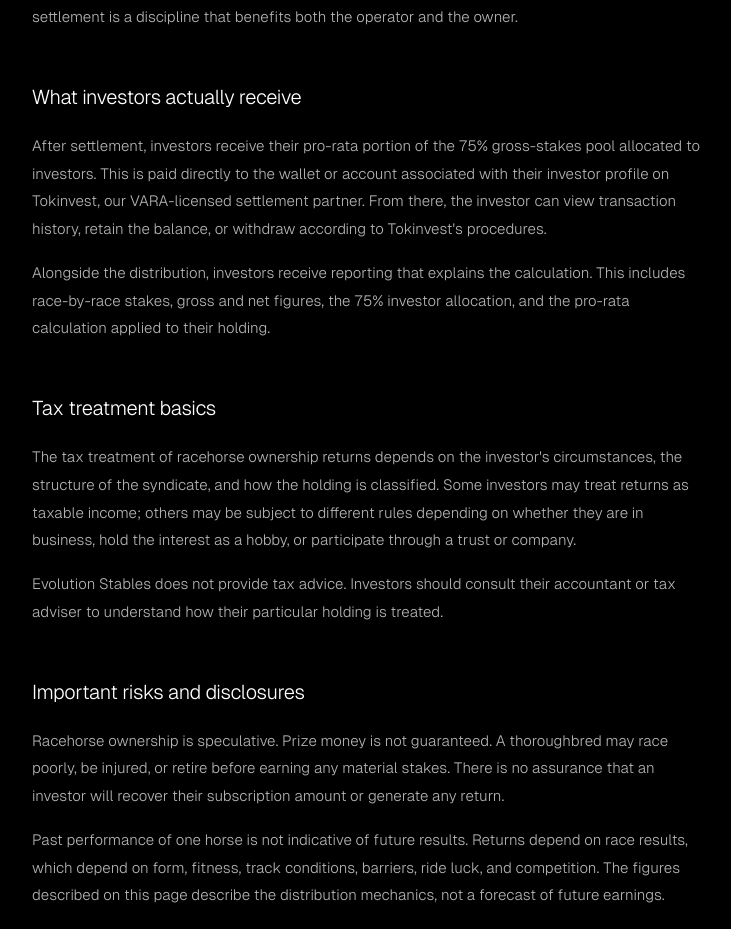
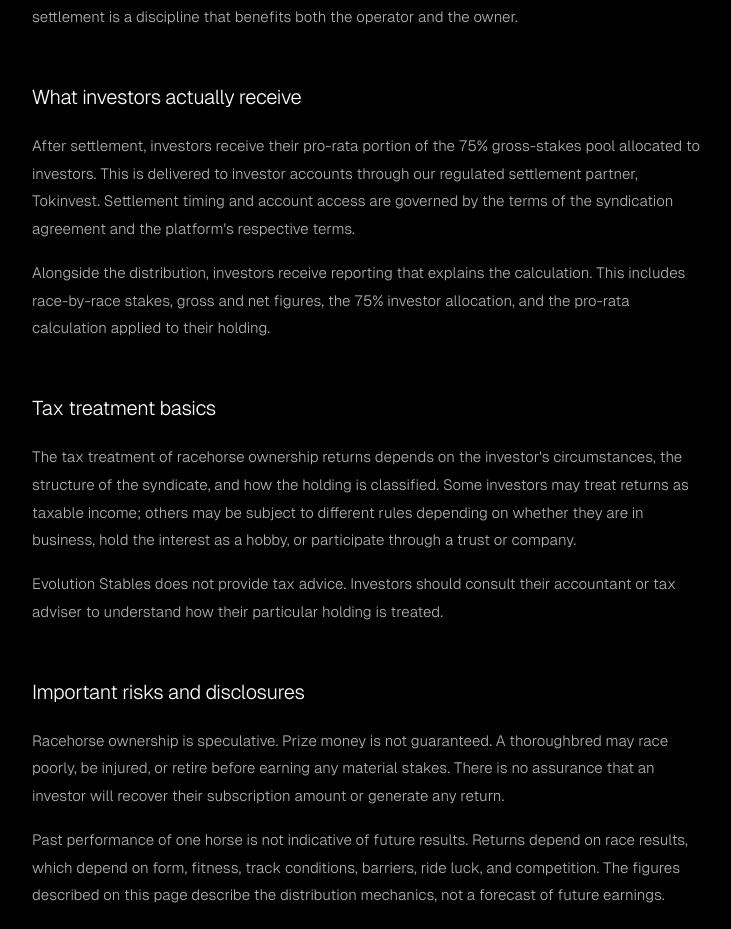
Before and after one commit to Badders80/02_website, a Next.js app: page /learn/returns in a window 1280 px wide. Shown: the part 1640-2569 px from the top of the page, without its empty margins (272-1003 px from the left). Built offline with nearby package versions, Linux system fonts and the light colour scheme.

Commit message:
fix(brand): Tokinvest boundary — don't speak for Tokinvest's platform features or procedures

```diff
--- a/src/app/learn/returns/page.tsx
+++ b/src/app/learn/returns/page.tsx
@@ -148,7 +148,7 @@ export default function ReturnsPage() {
                 What investors actually receive
               </h2>
               <p>
-                After settlement, investors receive their pro-rata portion of the 75% gross-stakes pool allocated to investors. This is paid directly to the wallet or account associated with their investor profile on Tokinvest, our VARA-licensed settlement partner. From there, the investor can view transaction history, retain the balance, or withdraw according to Tokinvest&apos;s procedures.
+                After settlement, investors receive their pro-rata portion of the 75% gross-stakes pool allocated to investors. This is delivered to investor accounts through our regulated settlement partner, Tokinvest. Settlement timing and account access are governed by the terms of the syndication agreement and the platform&apos;s respective terms.
               </p>
               <p>
                 Alongside the distribution, investors receive reporting that explains the calculation. This includes race-by-race stakes, gross and net figures, the 75% investor allocation, and the pro-rata calculation applied to their holding.
--- a/src/lib/insights.ts
+++ b/src/lib/insights.ts
@@ -1516,7 +1516,7 @@ export const insightArticles: InsightArticle[] = [
       },
       {
         type: 'paragraph',
-        text: 'At checkout, you pay the subscription amount through the platform. Your ownership is recorded on the regulated platform, and you receive confirmation of your holding. There are no physical certificates; your holding is maintained digitally by Tokinvest, our VARA-licensed settlement partner.',
+        text: 'At checkout, you pay the subscription amount through the platform. Your ownership is recorded through our regulated settlement partner, Tokinvest, and you receive confirmation of your holding. There are no physical certificates; your holding is maintained digitally under the terms of the syndication agreement.',
       },
       {
         type: 'subheading',
@@ -1562,7 +1562,7 @@ export const insightArticles: InsightArticle[] = [
       },
       {
         type: 'paragraph',
-        text: 'Your subscription buys a transparent ownership experience, not just a percentage. You receive regular stable updates, video and photo briefings when available, pre-race and post-race analysis, quarterly financial summaries, and a settlement statement whenever the thoroughbred earns stakes. You also get owner-level access to trackwork, barrier trials, and raceday hospitality where the trainer makes those available. Distributions are processed through the regulated settlement infrastructure and deposited to your wallet on the platform, with a clear audit trail from racetrack to account.',
+        text: 'Your subscription buys a transparent ownership experience, not just a percentage. You receive regular stable updates, video and photo briefings when available, pre-race and post-race analysis, quarterly financial summaries, and a settlement statement whenever the thoroughbred earns stakes. You also get owner-level access to trackwork, barrier trials, and raceday hospitality where the trainer makes those available. Distributions are processed through our regulated settlement partner and delivered to your investor account, with a clear audit trail from racetrack to account.',
       },
       {
         type: 'paragraph',
```
